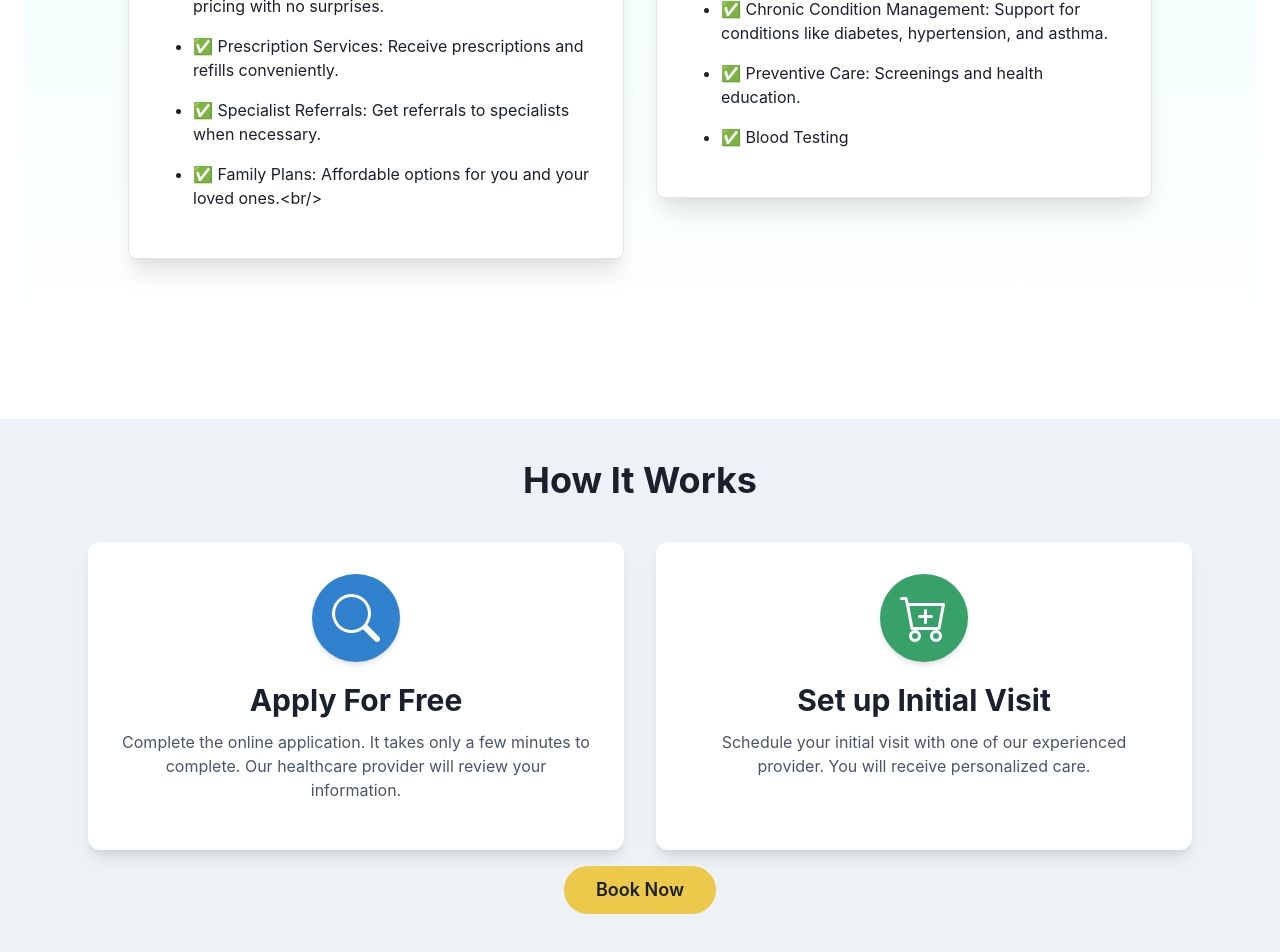
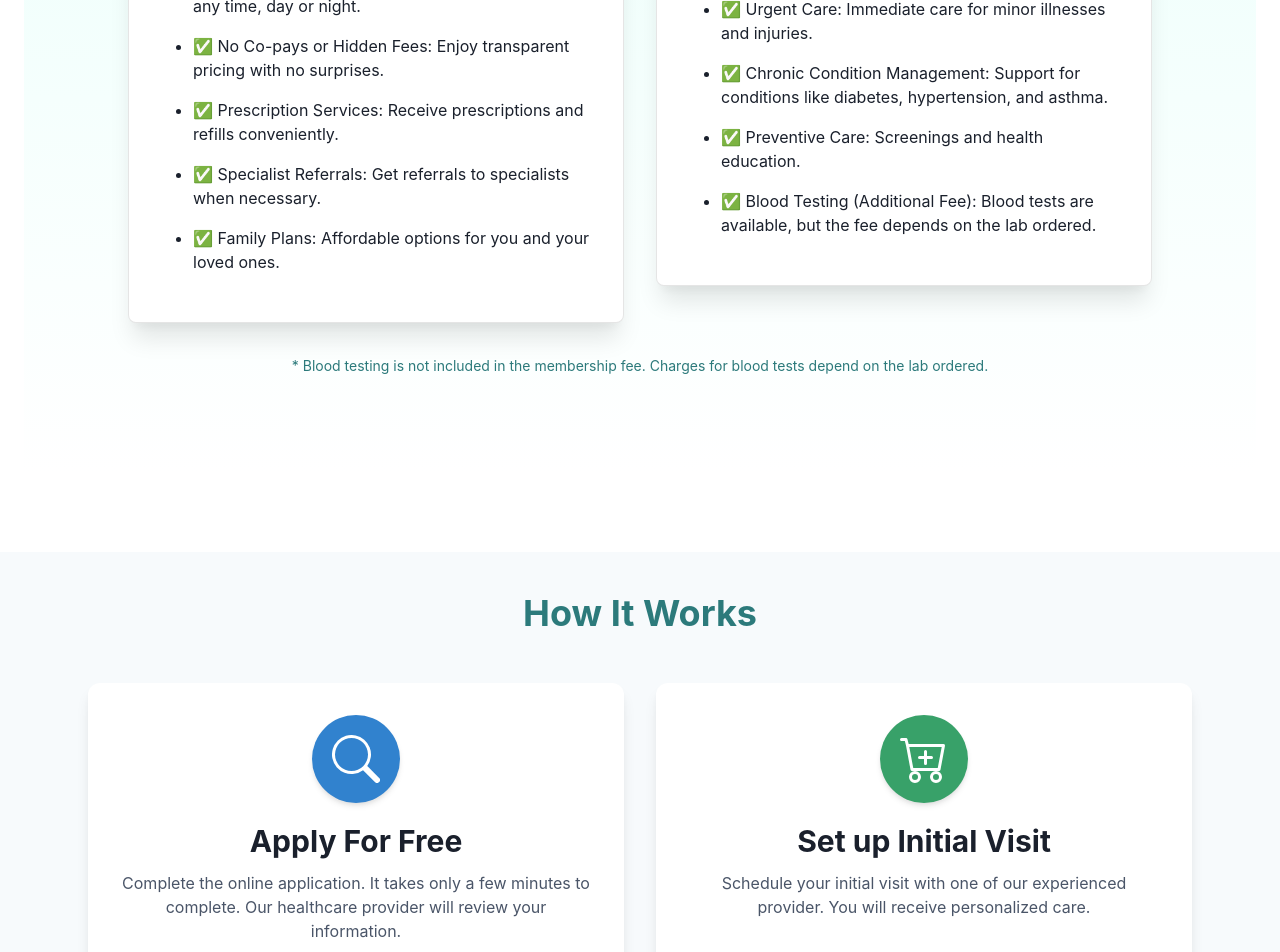
Before and after one commit to oduyemi/gibarestorative, a Next.js app: page /membership in a window 1280 px wide. Shown: the part 1400-2352 px from the top of the page. Built offline with nearby package versions, Linux system fonts and the light colour scheme.

Commit message:
updated again

```diff
--- a/src/components/Contact/Address.tsx
+++ b/src/components/Contact/Address.tsx
@@ -20,7 +20,8 @@ export const Address = () => {
       </Heading>
 
       <Text fontSize={{ base: 'sm', md: 'md' }} color="gray.600" textAlign="center">
-        Visit us at 24301 Brazos Town Crossing, Rosenberg, Texas 77471, United States
+        Visit us at 4201 Cypress creek Pkwy
+        Ste 540 Houston, Texas 77068 United States
       </Text>
 
       <Box
@@ -40,7 +41,7 @@ export const Address = () => {
       >
         {/* Embedded map iframe */}
         <iframe
-          src="https://www.google.com/maps/embed?pb=!1m18!1m12!1m3!1d3471.1197195751397!2d-95.75266992460004!3d29.542007642201337!2m3!1f0!2f0!3f0!3m2!1i1024!2i768!4f13.1!3m3!1m2!1s0x86411d9616a36915%3A0xc3d94f38dcab7e71!2s24301%20Brazos%20Town%20Crossing%2C%20Rosenberg%2C%20TX%2074741%2C%20USA!5e0!3m2!1sen!2snl!4v1738398254821!5m2!1sen!2snl"
+          src="https://www.google.com/maps/embed?pb=!1m18!1m12!1m3!1d3455.6227652879566!2d-95.49581002458451!3d29.990269521135772!2m3!1f0!2f0!3f0!3m2!1i1024!2i768!4f13.1!3m3!1m2!1s0x8640cc6429365375%3A0xf646a874cfd5c205!2s4201%20Cypress%20Creek%20Pkwy%2C%20Houston%2C%20TX%2077068%2C%20USA!5e0!3m2!1sen!2snl!4v1740663369714!5m2!1sen!2snl"
           width="100%"
           height={useBreakpointValue({ base: '300', md: '400' })}
           style={{
--- a/src/components/Membership/Benefits.tsx
+++ b/src/components/Membership/Benefits.tsx
@@ -1,5 +1,5 @@
 "use client";
-import { Box, Heading, Grid, GridItem } from "@chakra-ui/react";
+import { Box, Heading, Grid, GridItem, Text, Button } from "@chakra-ui/react";
 import { FaPersonBooth, FaNotesMedical } from "react-icons/fa";
 import { BenefitCard } from "../BenefitCard";
 
@@ -7,9 +7,18 @@ export const MembershipBenefits: React.FC = () => {
   return (
     <Box as="section" bgGradient="linear(to-b, teal.50, white)" py={{ base: 12, md: 20 }} px={6}>
       <Box maxW="5xl" mx="auto" textAlign="center" mb={12}>
-        <Heading as="h2" fontSize={{ base: "2xl", md: "4xl" }} fontWeight="bold" color="teal.600">
+        <Heading
+          as="h2"
+          fontSize={{ base: "2xl", md: "4xl" }}
+          fontWeight="bold"
+          color="teal.600"
+          mb={4}
+        >
           Membership Benefits
         </Heading>
+        <Text fontSize={{ base: "sm", md: "md" }} color="gray.600" maxW="700px" mx="auto">
+          Discover the many benefits you receive as a valued member of our health care plan. We are here to provide you with easy access to essential health services.
+        </Text>
       </Box>
 
       <Grid templateColumns={{ base: "1fr", md: "repeat(2, 1fr)" }} gap={8} maxW="5xl" mx="auto">
@@ -24,7 +33,7 @@ export const MembershipBenefits: React.FC = () => {
               "No Co-pays or Hidden Fees: Enjoy transparent pricing with no surprises.",
               "Prescription Services: Receive prescriptions and refills conveniently.",
               "Specialist Referrals: Get referrals to specialists when necessary.",
-                "Family Plans: Affordable options for you and your loved ones.<br/>"
+              "Family Plans: Affordable options for you and your loved ones."
             ]}
           />
         </GridItem>
@@ -39,11 +48,19 @@ export const MembershipBenefits: React.FC = () => {
               "Urgent Care: Immediate care for minor illnesses and injuries.",
               "Chronic Condition Management: Support for conditions like diabetes, hypertension, and asthma.",
               "Preventive Care: Screenings and health education.",
-                "Blood Testing"
+              "Blood Testing (Additional Fee): Blood tests are available, but the fee depends on the lab ordered."
             ]}
           />
         </GridItem>
       </Grid>
+
+      <Box mt={8} textAlign="center">
+        <Text color="teal.600" fontSize="sm">
+          * Blood testing is not included in the membership fee. Charges for blood tests depend on the lab ordered.
+        </Text>
+
+
+      </Box>
     </Box>
   );
 };
--- a/src/components/Membership/HowItWorks.tsx
+++ b/src/components/Membership/HowItWorks.tsx
@@ -1,36 +1,37 @@
 "use client";
-import { Box, Heading, Flex, Button } from "@chakra-ui/react";
+import { Box, Heading, SimpleGrid, Button, Text, Icon } from "@chakra-ui/react";
 import { StepCard } from "../StepCard";
 import { BsSearch, BsCartPlus } from "react-icons/bs";
 
-
 export const HowMembershipWorks: React.FC = () => {
   return (
-    <Box py={10} bg="gray.100">
+    <Box py={10} bg="gray.50">
       <Box maxW="6xl" mx="auto" px={6}>
-        <Heading as="h2" size="xl" textAlign="center" mb={10}>
+        <Heading as="h2" size="xl" textAlign="center" mb={12} color="teal.600">
           How It Works
         </Heading>
 
-        <Flex wrap="wrap" justify="space-between" gap={8}>
+        <SimpleGrid columns={{ base: 1, md: 2 }} spacing={8}>
           {steps.map((step, index) => (
             <StepCard key={index} {...step} />
           ))}
-        </Flex>
-      </Box>
-        <Box className="mx-auto text-center mt-3">
+        </SimpleGrid>
+
+        <Box textAlign="center" mt={12}>
           <Button
             as="a"
             colorScheme="yellow"
             size="lg"
-                    px={8}
+            px={10}
+            py={6}
             borderRadius="full"
-                    _hover={{ bg: "yellow.500" }}
+            _hover={{ bg: "yellow.500", transform: "scale(1.05)" }}
             transition="all 0.3s ease"
             onClick={() => window.location.href = "/bookings"}
           >
             Book Now
           </Button>
+        </Box>
       </Box>
     </Box>
   );
@@ -51,5 +52,4 @@ const steps = [
     description:
       "Schedule your initial visit with one of our experienced provider. You will receive personalized care.",
   },
-
 ];
```
Lines whose indentation alone changed are shown as unchanged.
